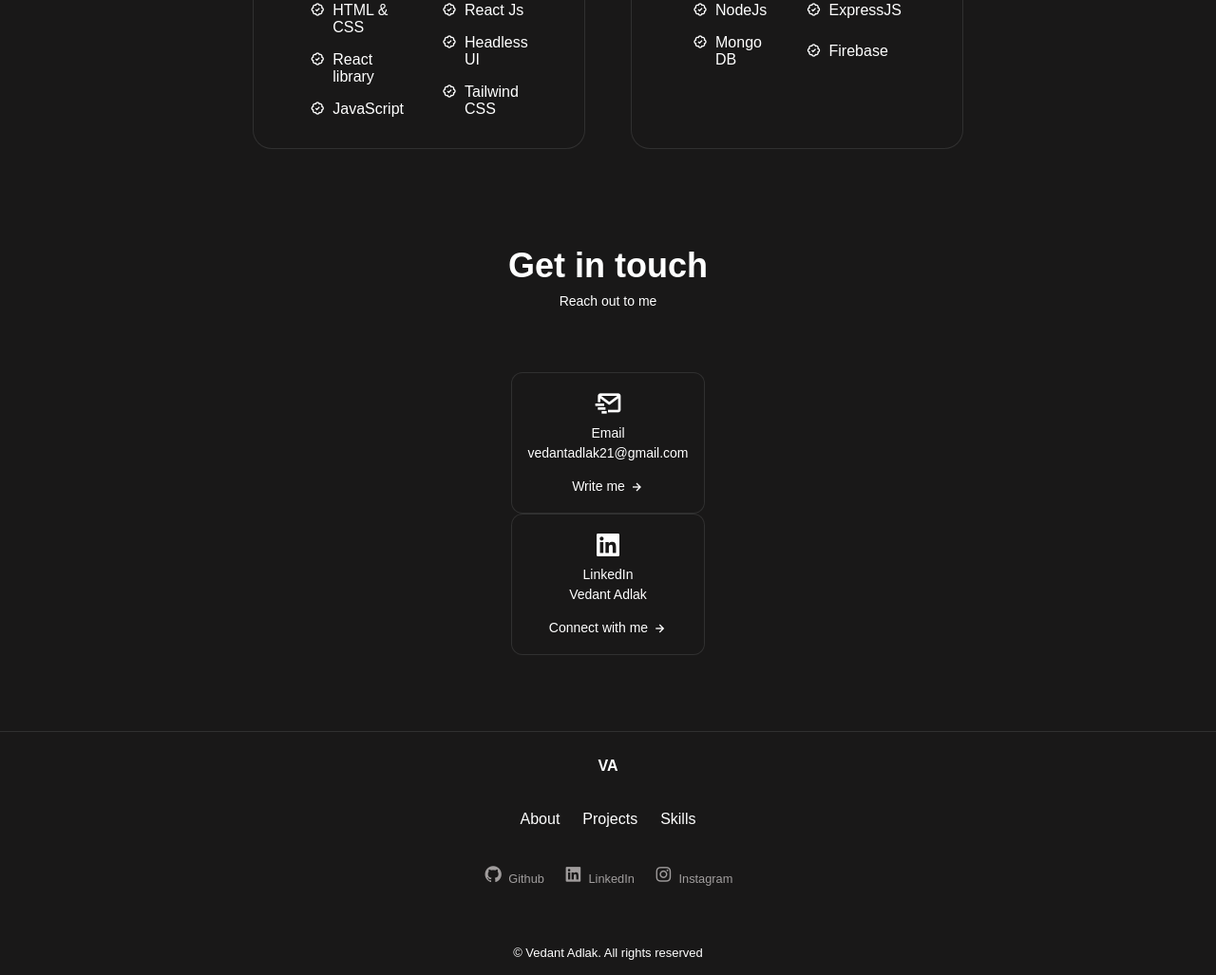
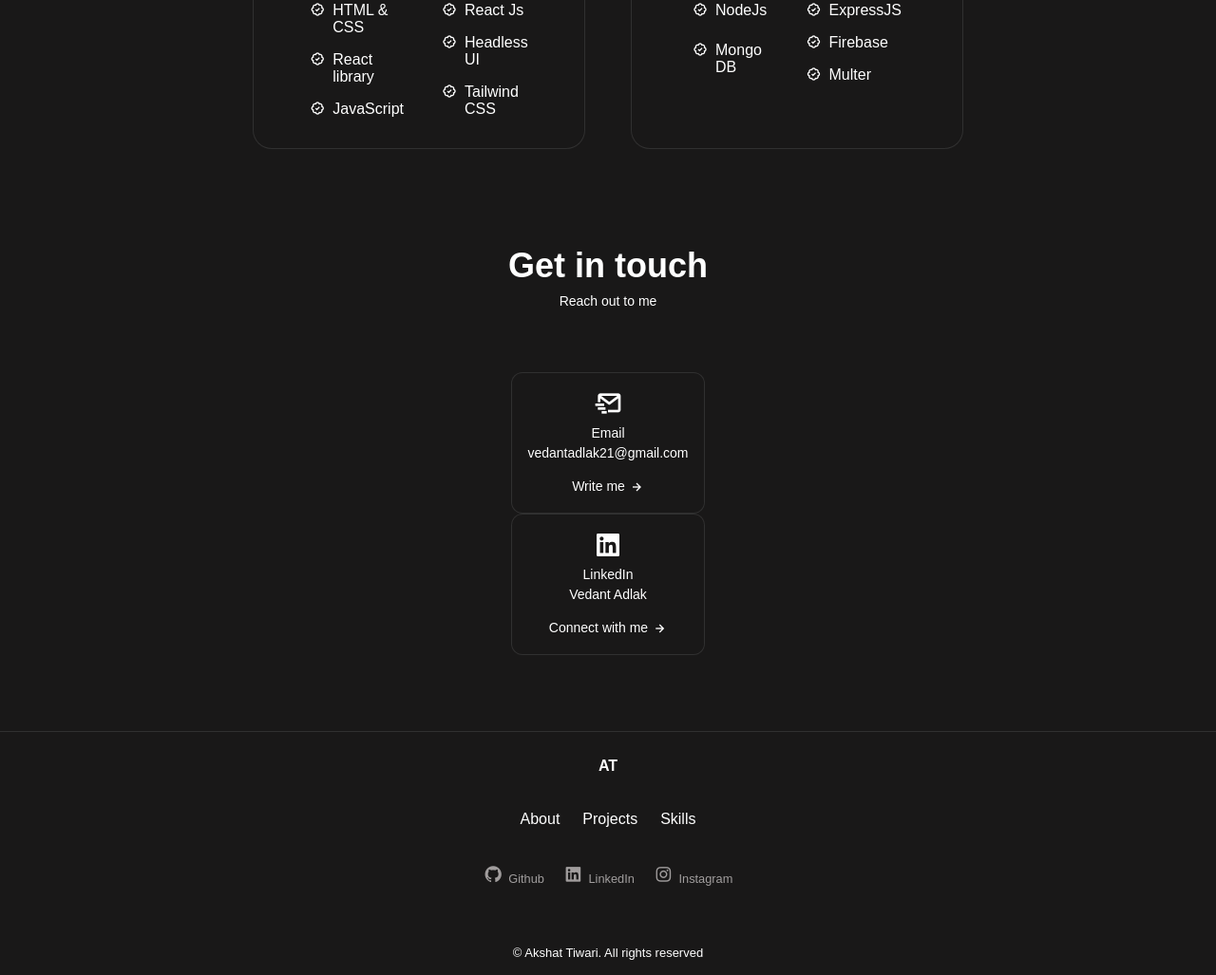
Before and after one commit to Akshat-iitk/Portfolio, a React (Create React App) app: page / in a window 1280 px wide. Shown: the part 3772-4799 px from the top of the page at 95% size. Built offline with nearby package versions, Linux system fonts and the light colour scheme; no server answers.

Commit message:
changed some feature

```diff
--- a/src/components/footer/Footer.jsx
+++ b/src/components/footer/Footer.jsx
@@ -5,7 +5,7 @@ const Footer = () => {
   return (
     <footer className="footer">
       <div className="footer__container container">
-        <h1 className="footer__title">VA</h1>
+        <h1 className="footer__title">AT</h1>
         <ul className="footer__list">
           <li>
             <a href="#about" className="footer__link">
@@ -26,7 +26,7 @@ const Footer = () => {
 
         <div className="footer__social">
           <a
-            href="https://github.com/Vedantadlak/"
+            href="https://github.com/akshat-iitk/"
             className="home__social-icon"
             target="_blank"
           >
@@ -52,7 +52,7 @@ const Footer = () => {
         </div>
 
         <span className="footer__copy">
-          &#169; Vedant Adlak. All rights reserved
+          &#169; Akshat Tiwari. All rights reserved
         </span>
       </div>
     </footer>
--- a/src/components/portfolio/Portfolio.jsx
+++ b/src/components/portfolio/Portfolio.jsx
@@ -28,7 +28,7 @@ const Portfolio = () => {
                   light={true}
                 />
 
-                <div className="portfolio__links">
+                <div className="portfolio__links" key={index}>
                   <a
                     href={itemData.gitUrl}
                     target="_blank"
@@ -49,7 +49,7 @@ const Portfolio = () => {
                 </div>
               </div>
 
-              <div className="portfolio__description">
+              <div className="portfolio__description" key={index}>
                 <h2 className="portfolio__header font-semibold">{itemData.mainHeader}</h2>
                 <p className="portfolio__sub-description">
                   {itemData.mainContent}
--- a/src/components/portfolio/featuredData.js
+++ b/src/components/portfolio/featuredData.js
@@ -31,11 +31,11 @@ export const featuredData = [
     featDescription: `Responsive across devices | Dark theme using Chakra UI | Smooth Scrolling among components | Button to navigate to home of the page`,
   },
   {
-    url: "h",
+    url: "https://youtu.be/5drtQWkh_qs",
 
-    gitUrl: "https://github.com/Ameen-Here/portfolio",
+    gitUrl: "https://github.com/Akshat-iitk/CurrencyChange",
     mainHeader: "Currency Convertor",
-    liveUrl: "https://aesthetic-genie-e68104.netlify.app/",
+    liveUrl: "https://currencychange-by-at.netlify.app/",
     mainContent:
       "My personal portfolio website to showcase my projects and skillset. Created using HTML, CSS, ReactJS, Chakra UI, etc. All my contact details are provided on this website, feel free to reach out.",
     featDescription: `Responsive across devices | Dark theme `,
--- a/src/components/skills/Backend.jsx
+++ b/src/components/skills/Backend.jsx
@@ -37,6 +37,12 @@ const Backend = () => {
               <h3 className="skills__name">Firebase</h3>
             </div>
           </div>
+          <div className="skills__data">
+            <i className="bx bx-badge-check"></i>
+            <div>
+              <h3 className="skills__name">Multer</h3>
+            </div>
+          </div>
 
 
         </div>
```
